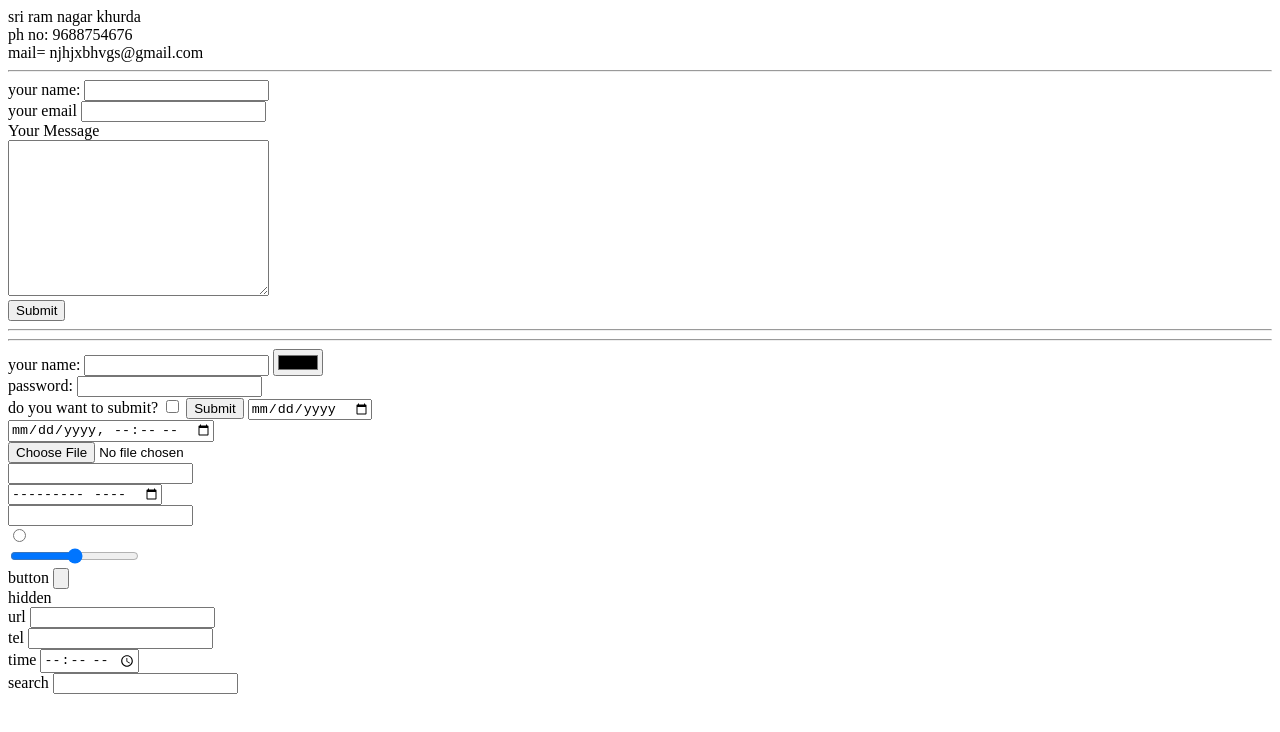
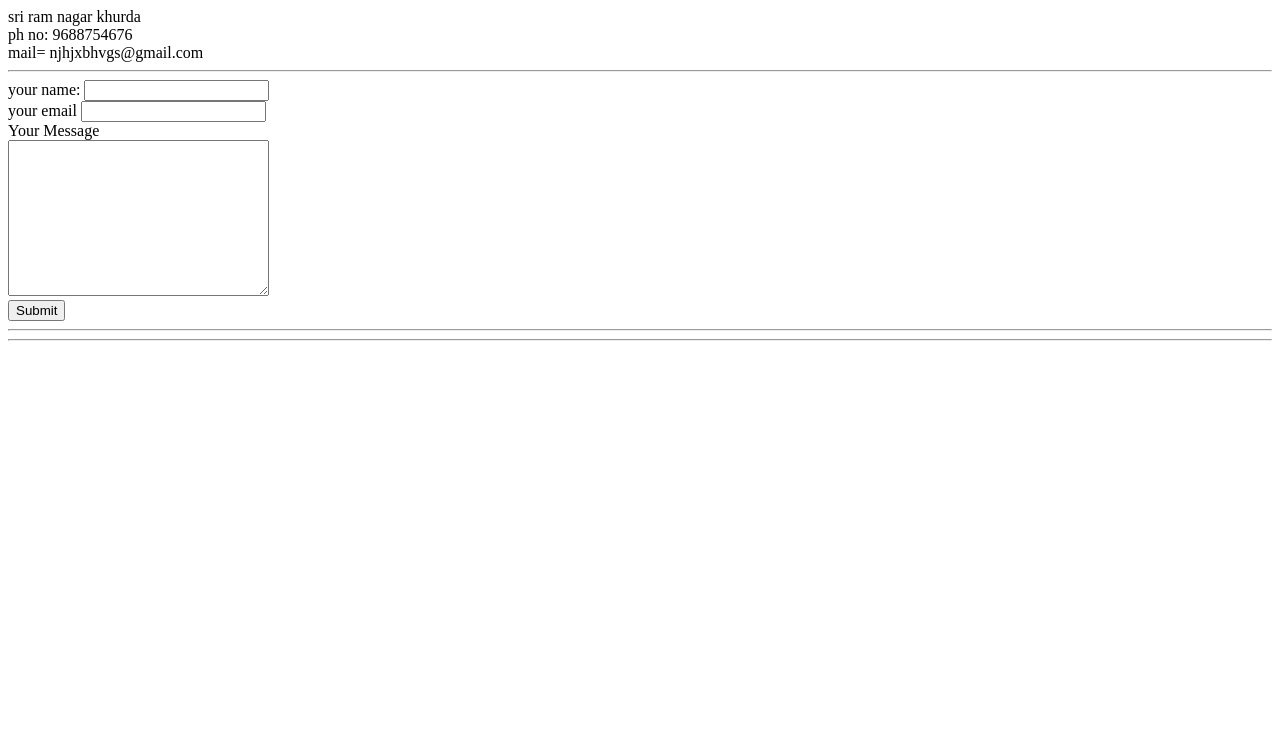
Before and after one commit to stasya03/CV, a plain HTML site: page contact.html in a window 1280 px wide. Drawn offline with Linux system fonts and the light colour scheme.

Commit message:
Update contact.html

```diff
--- a/contact.html
+++ b/contact.html
@@ -22,36 +22,7 @@
          <input type="submit" name="" id="">
     </form><hr>
     <hr>
-    <form action="index.html">
-        <label for="your name">your name:</label>
-        <input type="text" name="" id="">
-        <input type="color" name="" id=""><br>
-        <label for="">password:</label>
-        <input type="password" name="" id=""><br>
-        <label for="">do you want to submit?</label>
-        <input type="checkbox" name="" id="">
-        <input type="submit" name="" id="">
-        <input type="date" name="" id=""><br>
-        <input type="datetime-local" name="" id=""><br>
-        <input type="file" name="" id=""><br>
-        <input type="email" name="" id=""><br>
-        <input type="month" name="" id=""><br>
-        <input type="number" name="" id=""><br>
-        <input type="radio" name="" id=""><br>
-        <input type="range" name="" id=""><br>
-        <label for="">button</label>
-        <input type="button" name="" id=""> <br>
-        <label for="">hidden</label>
-        <input type="hidden" name="" id=""> <br>
-        <label for="">url</label>
-        <input type="url" name="" id=""><br>
-        <label for="">tel</label>
-        <input type="tel" name="" id=""><br>
-        <label for="">time</label>
-        <input type="time" name="" id=""><br>
-        <label for="">search</label>
-        <input type="search" name="" id="">
-    </form>
+
 
 </body>
 </html>
```
